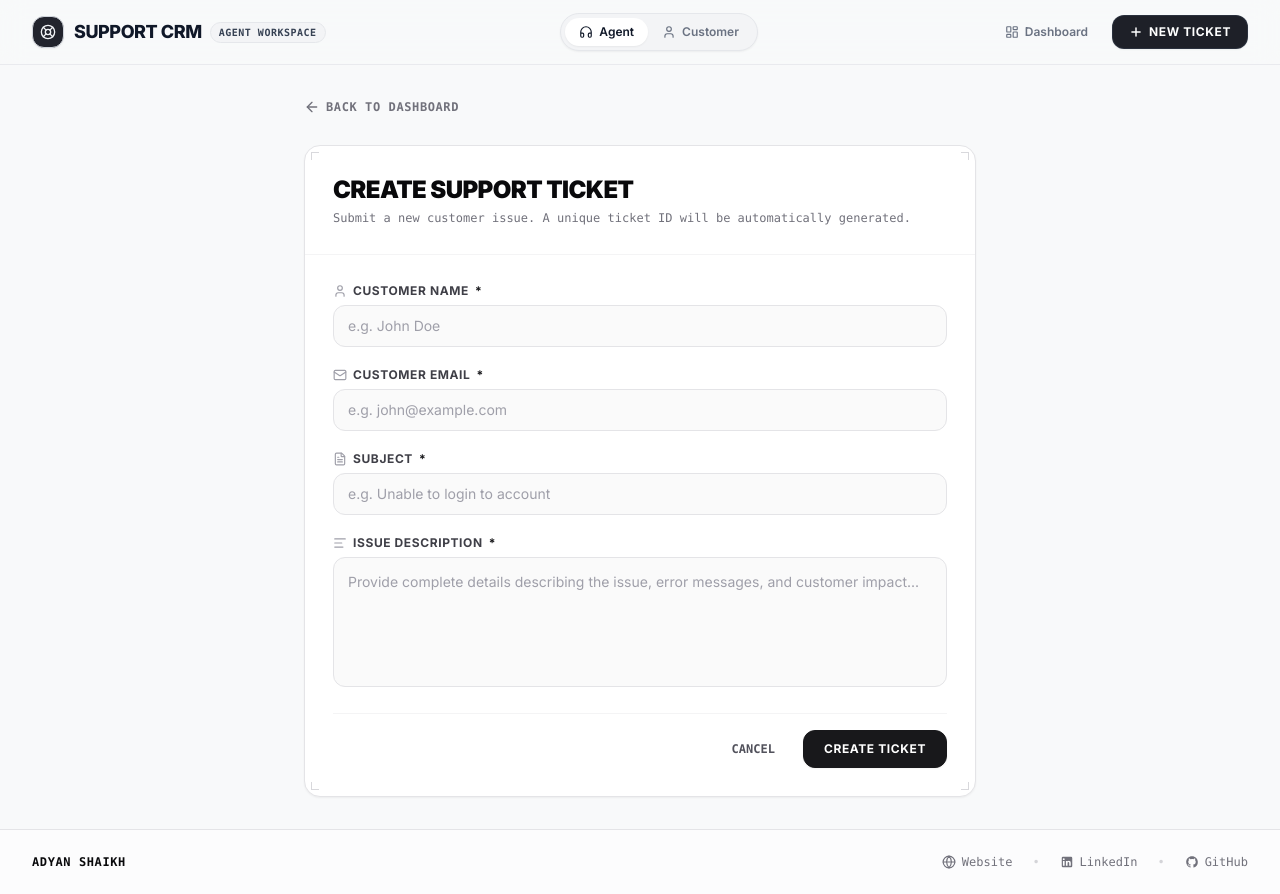
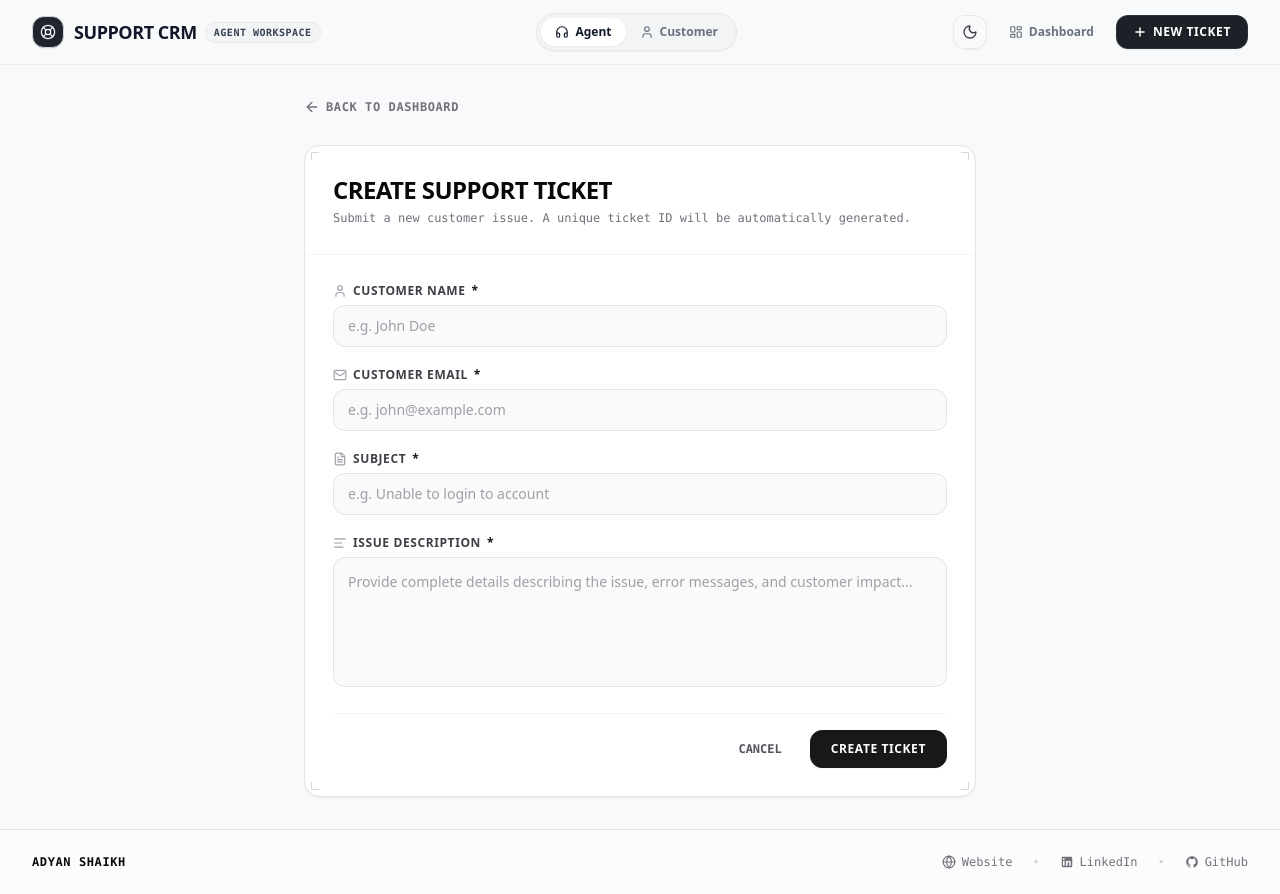
Before and after one commit to AdyanShaikh/support-ticket, a Next.js app in the folder frontend/: page /create-ticket in a window 1280 px wide. Built offline with nearby package versions, Linux system fonts and the light colour scheme; no server answers.

Commit message:
feat: add soothing light theme palette and interactive light/dark theme switcher

```diff
--- a/frontend/app/globals.css
+++ b/frontend/app/globals.css
@@ -1,21 +1,15 @@
 @import "tailwindcss";
+
+@custom-variant dark (&:where(.dark, .dark *));
 
 :root {
   --background: #f8f9fa;
-  --foreground: #1c1e24;
+  --foreground: #1e2028;
 }
 
-@theme inline {
-  --color-background: var(--background);
-  --color-foreground: var(--foreground);
-  --font-sans: var(--font-inter), -apple-system, BlinkMacSystemFont, "Segoe UI", Roboto, sans-serif;
-}
-
-@media (prefers-color-scheme: dark) {
-  :root {
-    --background: #14151a;
-    --foreground: #f0f2f5;
-  }
+.dark {
+  --background: #14151a;
+  --foreground: #f0f2f5;
 }
 
 body {
--- a/frontend/app/layout.tsx
+++ b/frontend/app/layout.tsx
@@ -3,6 +3,7 @@ import { Inter } from "next/font/google";
 import Navbar from "@/components/layout/Navbar";
 import Footer from "@/components/layout/Footer";
 import { RoleProvider } from "@/context/RoleContext";
+import { ThemeProvider } from "@/context/ThemeContext";
 import "./globals.css";
 
 const inter = Inter({
@@ -16,14 +17,30 @@ export const metadata: Metadata = {
     "Enterprise-grade Customer Support Ticketing CRM built with Next.js, FastAPI, PostgreSQL, and AI Ticket Assistant.",
 };
 
+const themeScript = `
+  try {
+    const savedTheme = localStorage.getItem('support_crm_theme');
+    const prefersDark = window.matchMedia('(prefers-color-scheme: dark)').matches;
+    if (savedTheme === 'dark' || (!savedTheme && prefersDark)) {
+      document.documentElement.classList.add('dark');
+    } else {
+      document.documentElement.classList.remove('dark');
+    }
+  } catch (e) {}
+`;
+
 export default function RootLayout({
   children,
 }: {
   children: React.ReactNode;
 }) {
   return (
-    <html lang="en" className={`${inter.variable} h-full`}>
-      <body className="min-h-full flex flex-col bg-[#F8F9FA] dark:bg-[#14151A] text-[#1C1E24] dark:text-[#F0F2F5] selection:bg-[#343746] selection:text-white font-sans antialiased">
+    <html lang="en" suppressHydrationWarning className={`${inter.variable} h-full`}>
+      <head>
+        <script dangerouslySetInnerHTML={{ __html: themeScript }} />
+      </head>
+      <body className="min-h-full flex flex-col bg-[#F8F9FA] dark:bg-[#14151A] text-[#1C1E24] dark:text-[#F0F2F5] selection:bg-[#343746] selection:text-white font-sans antialiased transition-colors duration-200">
+        <ThemeProvider>
           <RoleProvider>
             <Navbar />
             <main className="flex-1 w-full max-w-7xl mx-auto px-4 sm:px-6 lg:px-8 py-6 sm:py-8">
@@ -31,6 +48,7 @@ export default function RootLayout({
             </main>
             <Footer />
           </RoleProvider>
+        </ThemeProvider>
       </body>
     </html>
   );
--- a/frontend/components/layout/Navbar.tsx
+++ b/frontend/components/layout/Navbar.tsx
@@ -2,15 +2,17 @@
 
 import Link from "next/link";
 import { usePathname } from "next/navigation";
-import { LifeBuoy, Plus, LayoutDashboard, Headphones, User } from "lucide-react";
+import { LifeBuoy, Plus, LayoutDashboard, Headphones, User, Sun, Moon } from "lucide-react";
 import { useRole } from "@/context/RoleContext";
+import { useTheme } from "@/context/ThemeContext";
 
 export default function Navbar() {
   const pathname = usePathname();
   const { setRole, isAgent, isCustomer } = useRole();
+  const { toggleTheme, isDark } = useTheme();
 
   return (
-    <header className="sticky top-0 z-40 w-full border-b border-gray-200/80 dark:border-[#252733]/80 bg-[#F8F9FA]/85 dark:bg-[#14151A]/85 backdrop-blur-md">
+    <header className="sticky top-0 z-40 w-full border-b border-gray-200/80 dark:border-[#252733]/80 bg-[#F8F9FA]/85 dark:bg-[#14151A]/85 backdrop-blur-md transition-colors duration-200">
       <div className="max-w-7xl mx-auto px-4 sm:px-6 lg:px-8 h-16 flex items-center justify-between gap-2">
         {/* Brand */}
         <div className="flex items-center gap-3">
@@ -67,8 +69,24 @@ export default function Navbar() {
           </button>
         </div>
 
-        {/* Navigation Actions */}
-        <div className="flex items-center gap-2 sm:gap-3">
+        {/* Navigation & Theme Actions */}
+        <div className="flex items-center gap-2 sm:gap-2.5">
+          {/* Theme Toggle (Light / Dark) */}
+          <button
+            type="button"
+            id="theme-toggle-btn"
+            onClick={toggleTheme}
+            className="p-2 text-zinc-600 dark:text-[#A0A4B4] hover:text-zinc-950 dark:hover:text-[#F0F2F5] hover:bg-gray-100 dark:hover:bg-[#1E2028] border border-gray-200 dark:border-[#2A2C38] rounded-xl transition-all shadow-xs cursor-pointer"
+            title={isDark ? "Switch to Soothing Light Theme" : "Switch to Soothing Dark Theme"}
+            aria-label="Toggle theme"
+          >
+            {isDark ? (
+              <Sun className="w-4 h-4 text-amber-400 transition-transform hover:rotate-45 duration-200" />
+            ) : (
+              <Moon className="w-4 h-4 text-zinc-700 transition-transform hover:-rotate-12 duration-200" />
+            )}
+          </button>
+
           <Link
             href="/"
             className={`hidden sm:inline-flex items-center gap-1.5 px-3 py-1.5 text-xs font-semibold rounded-xl transition-all ${
--- /dev/null
+++ b/frontend/context/ThemeContext.tsx
@@ -0,0 +1,78 @@
+"use client";
+
+import React, { createContext, useContext, useState, useEffect } from "react";
+
+export type ThemeMode = "light" | "dark";
+
+interface ThemeContextType {
+  theme: ThemeMode;
+  setTheme: (theme: ThemeMode) => void;
+  toggleTheme: () => void;
+  isDark: boolean;
+}
+
+const ThemeContext = createContext<ThemeContextType | undefined>(undefined);
+
+export function ThemeProvider({ children }: { children: React.ReactNode }) {
+  const [theme, setThemeState] = useState<ThemeMode>("dark");
+  const [mounted, setMounted] = useState(false);
+
+  useEffect(() => {
+    setMounted(true);
+    const saved = localStorage.getItem("support_crm_theme") as ThemeMode | null;
+    if (saved === "light" || saved === "dark") {
+      setThemeState(saved);
+      applyTheme(saved);
+    } else {
+      // Default to user's system preference or dark (soothing graphite)
+      const prefersDark = window.matchMedia("(prefers-color-scheme: dark)").matches;
+      const initial = prefersDark ? "dark" : "light";
+      setThemeState(initial);
+      applyTheme(initial);
+    }
+  }, []);
+
+  const applyTheme = (t: ThemeMode) => {
+    const root = document.documentElement;
+    if (t === "dark") {
+      root.classList.add("dark");
+      root.classList.remove("light");
+    } else {
+      root.classList.remove("dark");
+      root.classList.add("light");
+    }
+  };
+
+  const setTheme = (newTheme: ThemeMode) => {
+    setThemeState(newTheme);
+    applyTheme(newTheme);
+    if (typeof window !== "undefined") {
+      localStorage.setItem("support_crm_theme", newTheme);
+    }
+  };
+
+  const toggleTheme = () => {
+    setTheme(theme === "dark" ? "light" : "dark");
+  };
+
+  return (
+    <ThemeContext.Provider
+      value={{
+        theme,
+        setTheme,
+        toggleTheme,
+        isDark: theme === "dark",
+      }}
+    >
+      {children}
+    </ThemeContext.Provider>
+  );
+}
+
+export function useTheme() {
+  const context = useContext(ThemeContext);
+  if (!context) {
+    throw new Error("useTheme must be used within a ThemeProvider");
+  }
+  return context;
+}
```
Lines whose indentation alone changed are shown as unchanged.
